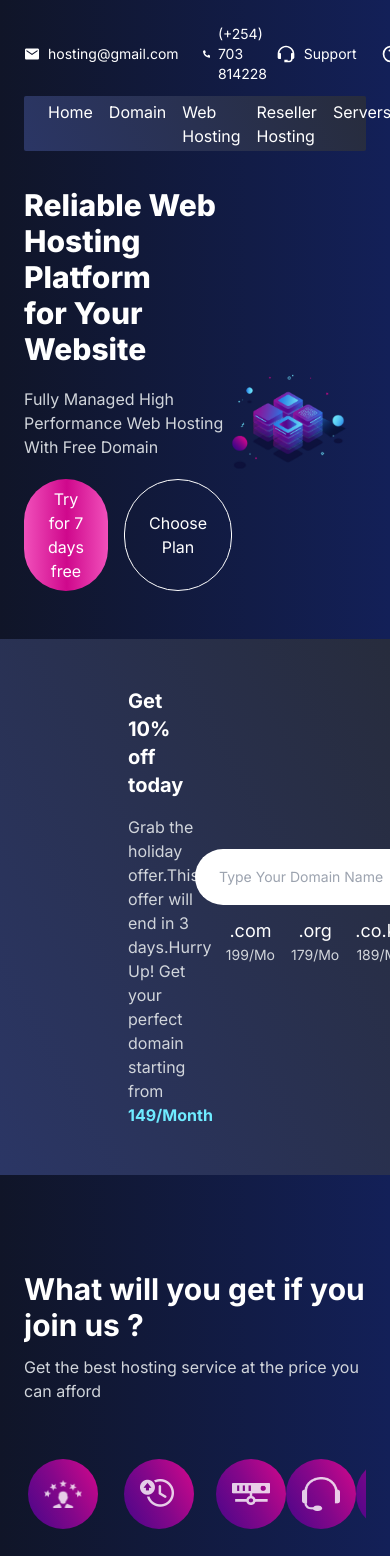
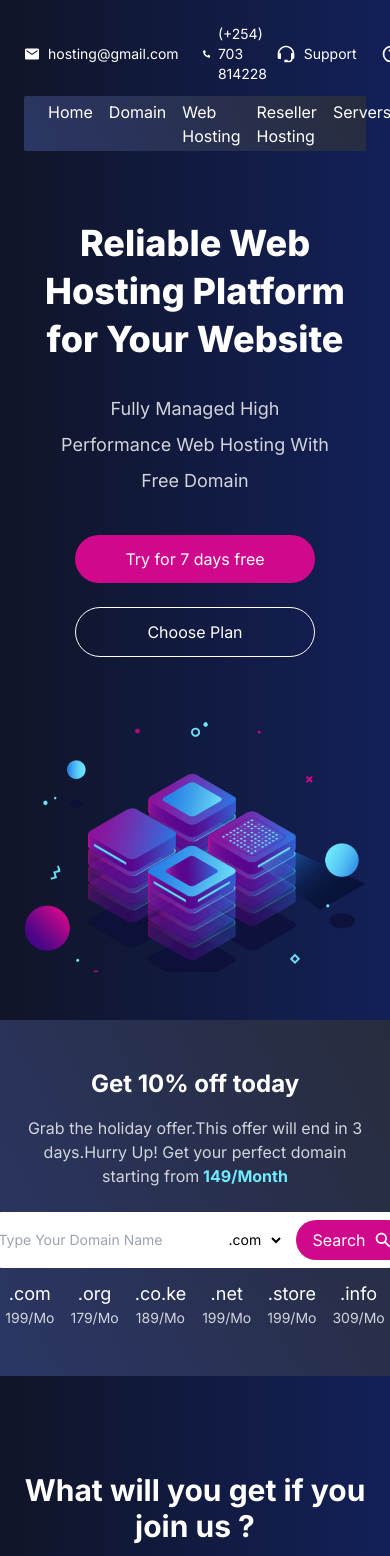
Before and after one commit to DevBrianKariuki/hoster, a React (Vite) app: page / in a window 390 px wide. Shown: the top 1556 px of the page. Built offline with nearby package versions, Linux system fonts and the light colour scheme.

Commit message:
Final changes

```diff
--- a/src/Components/AddOns.jsx
+++ b/src/Components/AddOns.jsx
@@ -13,10 +13,10 @@ const AddOns = () => {
     <div className='w-full mt-12 py-12 items-center overflow-hidden flex flex-col'>
       <div className='flex items-center gap-3 pb-8 flex-col'>
         <h1 data-aos='zoom-in-up' className='font-inter text-white font-bold text-3xl '>Web Hosting Add-Ons</h1>
-        <p data-aos='zoom-in-up'  className='font-inter text-md text-gray-300'>HOST.CO.IN. offers several Add-Ons services that you can use to increase your web site's functionality, security, and more.</p>
+        <p data-aos='zoom-in-up'  className='font-inter text-center text-md text-gray-300'>HOST.CO.IN. offers several Add-Ons services that you can use to increase your web site's functionality, security, and more.</p>
       </div>
 
-      <div className='flex justify-between items-center'>
+      <div className='flex justify-between flex-col md:flex-row items-center'>
         {addOns.map((addon) =>(
           <AddonCard key={addon.id} id={addon.id} icon={addon.icon} title={addon.title} description={addon.description} price={addon.price} />
         ))}
@@ -26,7 +26,7 @@ const AddOns = () => {
 }
 
 const AddonCard = ({ id, icon, title, description, price }) =>(
-  <div data-aos= 'fade-up-right' className='flex z-5 relative flex-col w-[32%] h-[22rem] items-center p-6 whychoseuscard rounded-2xl'>
+  <div data-aos= 'fade-up-right' className='flex z-5 relative flex-col md:w-[32%] mt-14  h-[22rem] items-center p-6 whychoseuscard rounded-2xl'>
     <img src={icon} alt="" className={` ${ id === 2 ? 'w-[100px]' : 'w-[55px]' }  py-5`}/>
     <h1 className='font-inter text-xl font-bold text-white'>{title}</h1>
     <p className='font-inter text-center text-sm text-gray-300 py-4'>{description}</p>
--- a/src/Components/Banner.jsx
+++ b/src/Components/Banner.jsx
@@ -11,16 +11,16 @@ const Banner = () => {
 
 
   return (
-    <div data-aos='fade-up' className='navbarbg px-32 items-center py-12 mt-12 flex justify-between w-full'>
-      <div data-aos='fade-up-left' className='flex flex-col items-start w-[50%]'>
-        <h1 className='font-inter font-bold text-white text-xl pb-4'>Get 10% off today</h1>
-        <p className='text-gray-300 font-normal font-inter text-md'>Grab the holiday offer.This offer will end in 3 days.Hurry Up!
+    <div data-aos='fade-up' className='navbarbg px-6 sm:px-32 sm flex-col sm:flex-row items-center py-12 mt-12 flex justify-between w-full'>
+      <div data-aos='fade-up-left' className='flex flex-col sm:pb-0 pb-6 items-center sm:items-start sm:w-[50%]'>
+        <h1 className='font-inter font-bold text-white text-center sm:text-left text-2xl sm:text-xl pb-4'>Get 10% off today</h1>
+        <p className='w-full text-gray-300 font-normal text-center sm:text-left font-inter text-md'>Grab the holiday offer.This offer will end in 3 days.Hurry Up!
           Get your perfect domain starting from<span className='font-bold text-lightblue'> 149/Month</span> </p>
       </div>
-      <div data-aos='fade-up-right' className='flex items-center flex-col gap-3'>
+      <div data-aos='fade-up-right' className='flex items-center mx-4 flex-col gap-3'>
         <div className='bg-white flex justify-between rounded-full p-2'>
           <input className='font-inter px-4 py-2 text-sm outline-none' placeholder='Type Your Domain Name' />
-          <select data-te-select-init className='outline-none text-sm font-inter mr-3' >
+          <select data-te-select-init className='outline-none bg-white text-sm font-inter mr-3' >
             <option className='py-2' value="1">.com</option>
             <option className='py-2' value="2">.org</option>
             <option className='py-2' value="3">.co.ke</option>
--- a/src/Components/Features.jsx
+++ b/src/Components/Features.jsx
@@ -12,10 +12,10 @@ const Features = () => {
   return (
     <div className='w-full mt-12 py-12 overflow-hidden flex flex-col'>
       <div className='flex items-center gap-3 pb-8 flex-col'>
-        <h1 data-aos='zoom-in-up' className='font-inter text-white font-bold text-3xl '>What will you get if you join us ?</h1>
-        <p data-aos='zoom-in-up' className='font-inter text-md text-gray-300'>Get the best hosting service at the price you can afford</p>
+        <h1 data-aos='zoom-in-up' className='font-inter text-white font-bold text-center text-3xl '>What will you get if you join us ?</h1>
+        <p data-aos='zoom-in-up' className='font-inter text-md text-center text-gray-300'>Get the best hosting service at the price you can afford</p>
       </div>
-      <div className='flex mt-6 justify-between'>
+      <div className='flex overflow-x-auto md:overflow-x-hidden gap-16 mt-6 justify-between'>
         {features.map((feature, id)=>(
           <FeatureCard key={feature.id} icon={feature.icon} title={feature.title} text={feature.text} />
         ))}
@@ -31,7 +31,7 @@ const FeatureCard = ({icon, title, text}) =>(
     </div>
     <div className='flex flex-col items-center'>
       <h1 data-aos='fade-left' className='font-inter font-semibold text-white text-2xl'>{title}</h1>
-      <p data-aos='fade-right' className='font-inter text-sm text-gray-500'>{text}</p>
+      <p data-aos='fade-right' className='font-inter text-center text-sm text-gray-500'>{text}</p>
     </div>
   </div>
 )
--- a/src/Components/Hero.jsx
+++ b/src/Components/Hero.jsx
@@ -11,25 +11,25 @@ const Hero = () => {
 
 
   return (
-    <div className='w-full realtive flex justify-between items-center overflow-hidden'>
-      <div className='flex flex-col gap-5'>
-        <h1 data-aos='fade-right' className='font-inter text-3xl font-extrabold text-white'>Reliable Web Hosting Platform<br /> for Your Website</h1>
-        <p data-aos='fade-up-right' className='font-inter text-md text-gray-300'>
+    <div className='w-full relative flex flex-col sm:flex-row sm:justify-between items-center overflow-hidden'>
+      <div className='flex items-center sm:items-start flex-col gap-5'>
+        <h1 data-aos='fade-right' className='font-inter text-center sm:text-left mt-8 text-4xl sm:text-3xl leading-[48px] font-extrabold text-white'>Reliable Web Hosting Platform<br /> for Your Website</h1>
+        <p data-aos='fade-up-right' className='font-inter text-center sm:text-left mt-2 mb-4 sm:my-0 text-lg leading-[36px] sm:text-md sm:w-[100%] w-[80%] text-gray-300'>
           Fully Managed High Performance Web Hosting With Free Domain
         </p>
-        <div data-aos='fade-left' className='flex gap-4'>
-          <button className='py-2 px-6 buttonbg font-inter text-md text-white rounded-full'>
+        <div data-aos='fade-left' className='flex w-full items-center flex-col sm:flex-row gap-4'>
+          <button className='py-3 w-[70%] sm:w-[40%] bg-primary font-inter text-md text-white rounded-full'>
             Try for 7 days free
           </button>
-          <button className='py-2 px-6 border-[1px] border-white font-inter text-md text-white rounded-full'>
+          <button className='py-3 w-[70%] sm:w-[40%]  mt-2 border-[1px] border-white font-inter text-md text-white rounded-full'>
             Choose Plan
           </button>
         </div>
       </div>
-      <motion.div animate={{ y: [0, 40, 40, 0] }}  transition={{ repeat:Infinity, duration: 3 }} data-aos='zoom-in-up' >
-        <img src={hero} className='w-[85%]' />
+      <motion.div animate={{ y: [0, 40, 40, 0] }} className='w-full sm:w-[50%] sm:mt-0 mt-8 flex items-center justify-center'  transition={{ repeat:Infinity, duration: 3 }} data-aos='zoom-in-up' >
+        <img src={hero} className='w-[100%] sm:w-[85%]' />
       </motion.div>
-      <div data-aos='fade-up' id='bubble' className='w-[60px] h-[60px] rounded-full absolute whychoseuscard'></div>
+      <div data-aos='fade-up' id='bubble' className='w-[60px] hidden sm:block h-[60px] rounded-full absolute whychoseuscard'></div>
     </div>
   )
 }
--- a/src/Components/Pricing.jsx
+++ b/src/Components/Pricing.jsx
@@ -25,7 +25,7 @@ const Pricing = () => {
         <button onClick={() => setCurrentPlan('Yearly')} className={` ${ currentplan === 'Yearly' ? 'bg-primary text-white ' : 'bg-white text-black hover:font-bold'} py-2 px-4 font-inter rounded-full w-[100px]`}>Yearly</button>
       </div>
 
-      <div className='flex mt-5 w-full flex-row justify-between items-center'>
+      <div className='flex mt-5 w-full flex-col sm:flex-row justify-between items-center'>
         {pricing.map((price, id) =>(
           <PriceCard key={id} type={price.type} features={price.features} price={ currentplan === 'Yearly' ? ((price.price * 12) - (price.price) ) : price.price } id={price.id} description={price.description} />
         ))}
@@ -35,7 +35,7 @@ const Pricing = () => {
 }
 
 const PriceCard = ({type, price,id ,description, features}) =>(
-  <div data-aos='flip-right' className={` ${ id==='2' ? 'pricingcard border-none' : 'bg-none' } border-[1px] w-[32%] my-4 p-4 flex flex-col border-gray-400 rounded-xl`}>
+  <div data-aos='flip-right' className={` ${ id==='2' ? 'pricingcard border-none' : 'bg-none' } border-[1px] w-[100%] md:w-[32%]  my-4 p-4 flex flex-col border-gray-400 rounded-xl`}>
     <p className='font-inter text-sm text-gray-300 pt-2'>{type}</p>
     <div className='flex justify-between pt-4 items-center'>
       <div className='flex items-center'>
--- a/src/Components/Subscribe.jsx
+++ b/src/Components/Subscribe.jsx
@@ -9,8 +9,8 @@ const Subscribe = () => {
   }, [])
 
   return (
-    <div data-aos='fade-down' className='navbarbg px-32 items-center py-12 mt-12 flex justify-between w-full'>
-      <div  className='flex flex-col justify-center items-start w-[50%]'>
+    <div data-aos='fade-down' className='navbarbg px:6 md:px-32 flex-col md:flex-row items-center py-12 mt-12 flex justify-between w-full'>
+      <div  className='flex flex-col justify-center items-center md:items-start md:mb-0 mb-8 md:w-[50%]'>
         <h1 className='font-inter font-bold text-white text-xl'>Subscribe to our Newsletter</h1>
         <p className='text-gray-300 font-normal font-inter text-md'>Get Regularly News and Exclusive Offers</p>
       </div>
--- a/src/Components/Testimonials.jsx
+++ b/src/Components/Testimonials.jsx
@@ -15,10 +15,10 @@ const Testimonials = () => {
     <div className='w-full mt-12 py-12 items-center overflow-hidden flex flex-col'>
       <div className='flex items-center gap-3 pb-8 flex-col'>
         <h1 data-aos='zoom-in-up' className='font-inter text-white font-bold text-3xl '>What our clients say</h1>
-        <p data-aos='zoom-in-up'  className='font-inter text-md text-gray-300'>Your trusted hosting partner since 2005. Here's what some of our customers say about HOST.CO.IN</p>
+        <p data-aos='zoom-in-up'  className='font-inter text-center text-md text-gray-300'>Your trusted hosting partner since 2005. Here's what some of our customers say about HOST.CO.IN</p>
       </div>
 
-      <div className='flex items-center justify-between'>
+      <div className='flex items-center flex-col md:flex-row justify-between'>
         {clients.map((client, id) =>(
           <ClientCard key={client.id} avatar={client.img} rating={client.rating} testimony={client.testimony} name={client.name} />
         ) )}
@@ -28,7 +28,7 @@ const Testimonials = () => {
 }
 
 const ClientCard = ({id, avatar, name, testimony, rating}) =>(
-  <div className='flex w-[30%] mt-8 items-center flex-col'>
+  <div className='flex md:w-[30%] mt-8 items-center flex-col'>
     <img data-aos='zoom-in-left' src={avatar} alt="" className='w-[70px] mb-8'/>
     <div data-aos='zoom-in-right' className='rounded-xl relative h-[120px] flex items-center border-[1px] border-gray-300 p-5'>
       <div id='triangle' className=' w-full absolute'>
--- a/src/Components/WhyChooseUs.jsx
+++ b/src/Components/WhyChooseUs.jsx
@@ -12,11 +12,11 @@ const WhyChooseUs = () => {
     <div className='w-full mt-12 py-12 items-center overflow-hidden flex flex-col'>
       <div className='flex items-center gap-3 pb-8 flex-col'>
         <h1 data-aos='fade-right' className='font-inter text-white font-bold text-3xl '>Why Choose Host.Co.In ?</h1>
-        <p data-aos='fade-left' className='font-inter text-center w-[60%] text-md text-gray-400'>With Host.co.in stand apart in the sphere of World Wide Web with maximum flexibility offering elevated packages
+        <p data-aos='fade-left' className='font-inter text-center sm:w-[60%] text-md text-gray-400'>With Host.co.in stand apart in the sphere of World Wide Web with maximum flexibility offering elevated packages
           for all your business needs ensuring smooth execution of your business activities.</p>
       </div>
 
-      <div className='flex w-full my-10 items-center justify-between'>
+      <div className='flex w-full flex-col sm:flex-row my-10 items-center justify-between'>
         {whyUs.map((reason, id) =>(
           <WhyCard icon={reason.icon} title={reason.title} text={reason.text} />
         ) )}
@@ -26,7 +26,7 @@ const WhyChooseUs = () => {
 }
 
 const WhyCard = ({icon, title, text}) => (
-  <div data-aos='zoom-in-up' className='flex relative py-8 px-6 h-[200px] rounded-xl w-[32%] whychoseuscard flex-col justify-center items-start'>
+  <div data-aos='zoom-in-up' className='flex relative py-8 px-6 h-[200px] my-8 rounded-xl w-[100%] sm:w-[32%] whychoseuscard flex-col justify-center items-start'>
     <div id='icon' className='w-[60px] shadow-md absolute flex items-center justify-center h-[60px] rounded-full bluebutton'>
       < img className='w-[50%]' src={icon} />
     </div>
--- a/src/index.css
+++ b/src/index.css
@@ -58,8 +58,8 @@
 }
 
 #bubble{
-    left: 35%;
-    bottom: 10%;
+    left: 45%;
+    bottom: 0%;
 }
 
 #icon{
```
Also changed, not shown: src/Components/CallToAction.jsx (+17 -8 lines), src/Components/Footer.jsx (+15 -10 lines), src/Components/Migration.jsx (+8 -8 lines).
